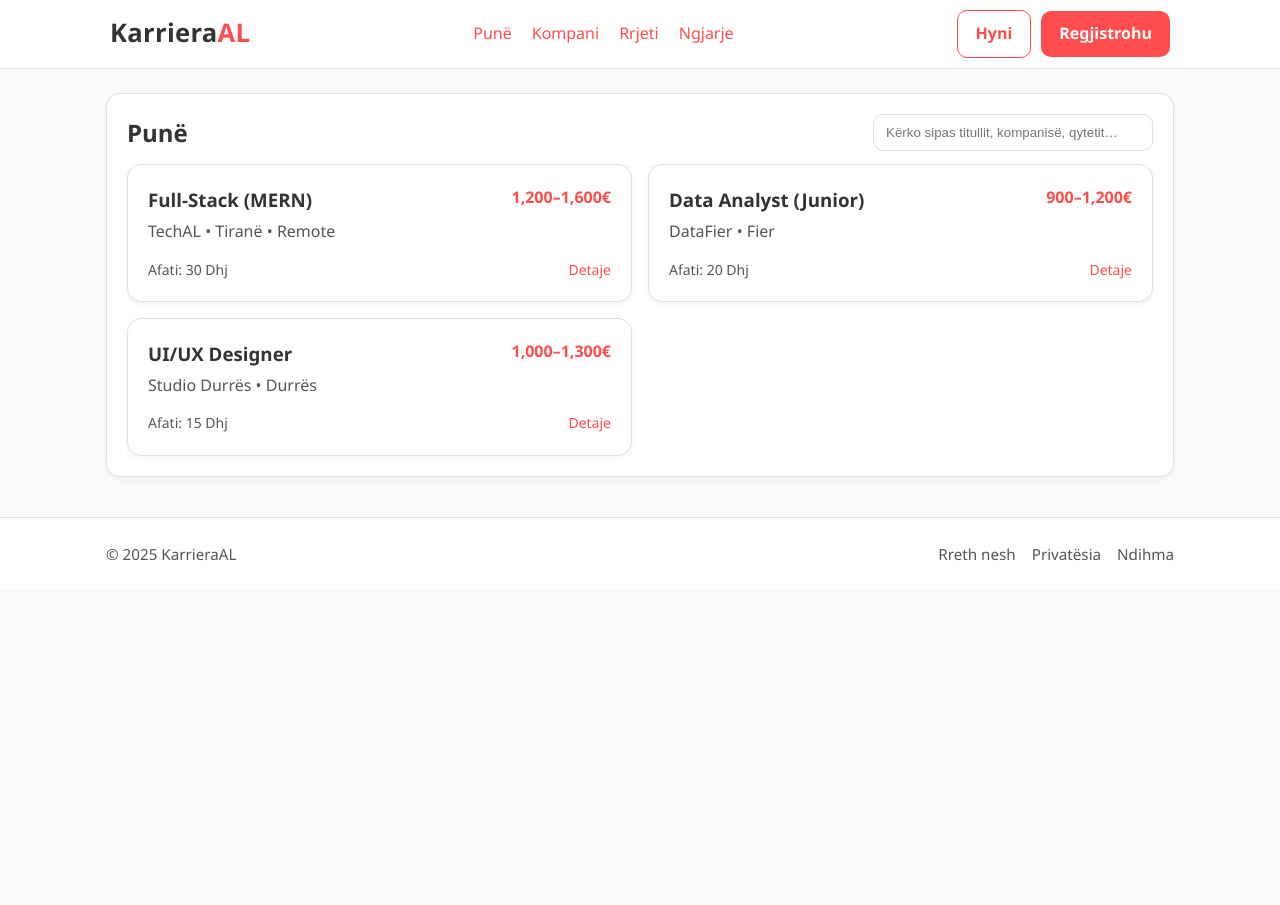
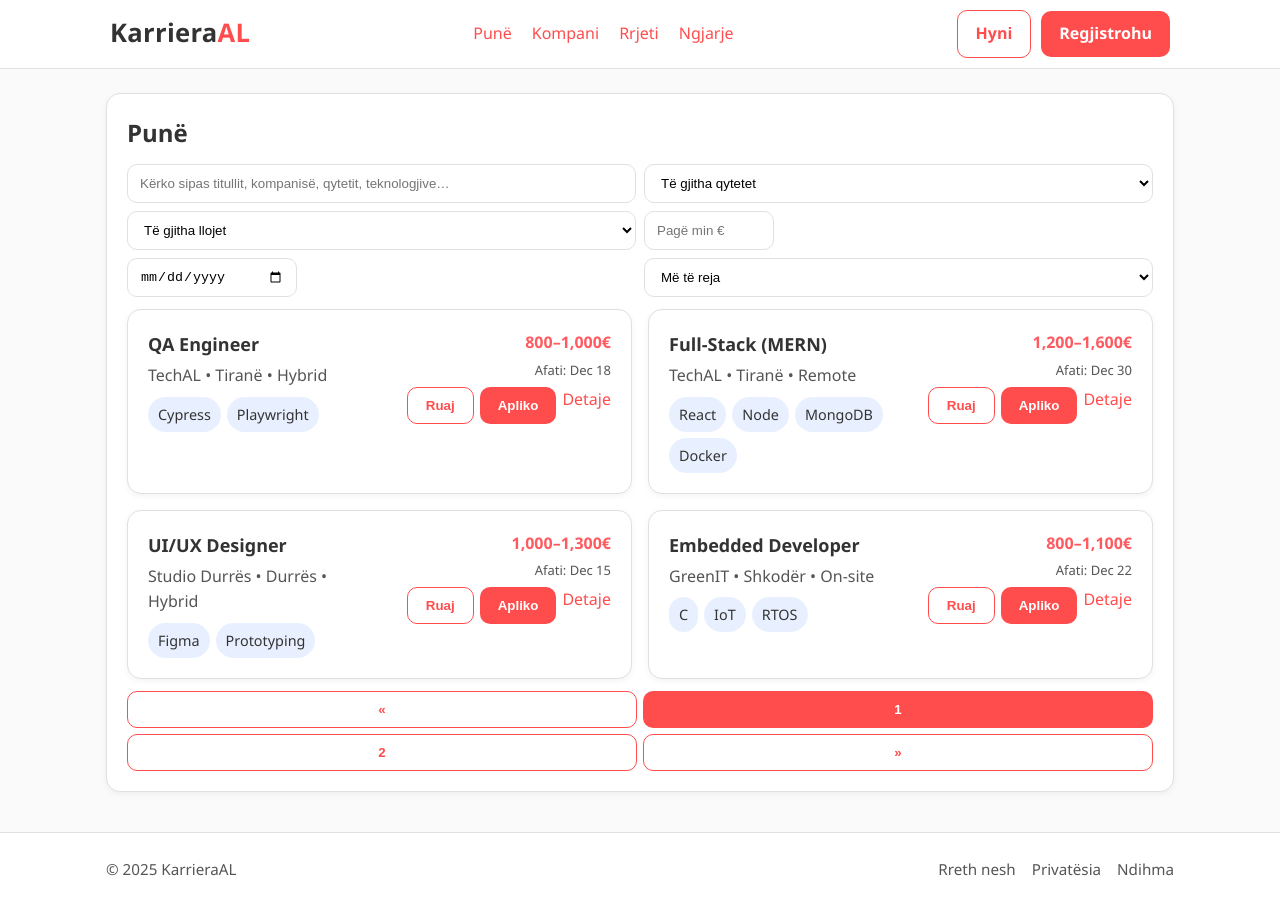
Before and after one commit to genciiv/KarrieraAL, a React (Vite) app in the folder client/: page /#/punet in a window 1280 px wide. Before the commit the page ends 800 px from the top, so only its background shows below. Built offline with nearby package versions, Linux system fonts and the light colour scheme.

Commit message:
Jobs (mock): save/unsave, apply modal to localStorage + advanced filters/sort/pagination

```diff
--- /dev/null
+++ b/client/src/components/jobs/ApplyModal.jsx
@@ -0,0 +1,34 @@
+import { useState } from "react";
+
+export default function ApplyModal({ open, onClose, job, onSubmit }) {
+  const [name, setName] = useState("");
+  const [email, setEmail] = useState("");
+  const [msg, setMsg] = useState("");
+
+  if (!open) return null;
+  const valid = name.trim() && /\S+@\S+\.\S+/.test(email);
+
+  function handleSubmit(e) {
+    e.preventDefault();
+    if (!valid) return;
+    onSubmit({ name, email, message: msg });
+    setName(""); setEmail(""); setMsg("");
+  }
+
+  return (
+    <div className="modal-backdrop" onClick={onClose}>
+      <div className="modal" onClick={(e) => e.stopPropagation()}>
+        <h3>Apliko për: {job?.title}</h3>
+        <form className="grid" onSubmit={handleSubmit} style={{ gap: 10 }}>
+          <input className="input" placeholder="Emri dhe mbiemri" value={name} onChange={(e)=>setName(e.target.value)} />
+          <input className="input" placeholder="Email" value={email} onChange={(e)=>setEmail(e.target.value)} />
+          <textarea className="textarea" placeholder="Mesazhi (opsional)" value={msg} onChange={(e)=>setMsg(e.target.value)} />
+          <div className="row" style={{ justifyContent: "flex-end", gap: 8 }}>
+            <button type="button" className="button-outline" onClick={onClose}>Mbyll</button>
+            <button className="button-primary" disabled={!valid}>Dërgo aplikimin</button>
+          </div>
+        </form>
+      </div>
+    </div>
+  );
+}
--- a/client/src/components/jobs/JobCard.jsx
+++ b/client/src/components/jobs/JobCard.jsx
@@ -1,45 +1,34 @@
 import { Link } from "react-router-dom";
-import { useAuth } from "../../contexts/AuthContext.jsx";
-import { useApplications } from "../../contexts/ApplicationsContext.jsx";
 
-export default function JobCard({ job }) {
-  const { user } = useAuth();
-  const { listByUser } = useApplications();
-  const applied = user && listByUser(user.id).some(a => a.jobId === job.id);
-
+export default function JobCard({ job, saved, onSave, onApply }) {
   return (
-    <div className="card" style={{ display: "grid", gap: 6, position: "relative" }}>
-      {applied && (
-        <div style={{
-          position: "absolute",
-          top: 8,
-          right: 8,
-          background: "var(--secondary)",
-          color: "var(--text-dark)",
-          fontSize: "0.8rem",
-          fontWeight: 600,
-          padding: "4px 10px",
-          borderRadius: "999px"
-        }}>
-          ✅ Aplikuar
+    <div className="card job-card">
+      <div className="job-main">
+        <div className="job-title">{job.title}</div>
+        <div className="job-company">
+          {job.company} • {job.city} • {job.type}
         </div>
-      )}
-
-      <div style={{ display: "flex", justifyContent: "space-between", alignItems: "start" }}>
-        <div>
-          <h3 style={{ margin: "0 0 4px" }}>{job.title}</h3>
-          <div style={{ color: "var(--text-light)" }}>
-            {job.company} • {job.city} {job.remote ? "• Remote" : ""}
-          </div>
+        <div className="job-tags">
+          {job.tags?.map((t) => (
+            <span key={t} className="chip">{t}</span>
+          ))}
         </div>
-        <strong style={{ color: "var(--primary)" }}>{job.salary}</strong>
       </div>
 
-      <div style={{ display: "flex", gap: 12, alignItems: "center", marginTop: 8, color: "var(--text-light)", fontSize: 14 }}>
-        <span>Afati: {job.deadline}</span>
-        <span style={{ marginLeft: "auto" }}>
-          <Link to={`/punet/${job.id}`}>Detaje</Link>
-        </span>
+      <div className="job-side">
+        <div className="job-salary">
+          {job.salaryMin?.toLocaleString("sq-AL")}&ndash;{job.salaryMax?.toLocaleString("sq-AL")}€
+        </div>
+        <div className="job-deadline">
+          Afati: {new Date(job.deadline).toLocaleDateString("sq-AL", { day: "2-digit", month: "short" })}
+        </div>
+        <div className="job-actions">
+          <button className="button-outline" onClick={() => onSave(job.id)}>
+            {saved ? "E ruajtur" : "Ruaj"}
+          </button>
+          <button className="button-primary" onClick={() => onApply(job)}>Apliko</button>
+          <Link className="button-link" to={`/punet/${job.id}`}>Detaje</Link>
+        </div>
       </div>
     </div>
   );
--- /dev/null
+++ b/client/src/data/jobs.js
@@ -0,0 +1,77 @@
+// client/src/data/jobs.js
+export const JOBS = [
+  {
+    id: "tv-1",
+    title: "Full-Stack (MERN)",
+    company: "TechAL",
+    companyId: "tv",
+    city: "Tiranë",
+    type: "Remote",
+    salaryMin: 1200,
+    salaryMax: 1600,
+    deadline: "2025-12-30",
+    tags: ["React", "Node", "MongoDB", "Docker"]
+  },
+  {
+    id: "df-1",
+    title: "Data Analyst (Junior)",
+    company: "DataFier",
+    companyId: "df",
+    city: "Fier",
+    type: "On-site",
+    salaryMin: 900,
+    salaryMax: 1200,
+    deadline: "2025-12-20",
+    tags: ["SQL", "Excel", "PowerBI"]
+  },
+  {
+    id: "sd-1",
+    title: "UI/UX Designer",
+    company: "Studio Durrës",
+    companyId: "sd",
+    city: "Durrës",
+    type: "Hybrid",
+    salaryMin: 1000,
+    salaryMax: 1300,
+    deadline: "2025-12-15",
+    tags: ["Figma", "Prototyping"]
+  },
+  {
+    id: "tv-2",
+    title: "QA Engineer",
+    company: "TechAL",
+    companyId: "tv",
+    city: "Tiranë",
+    type: "Hybrid",
+    salaryMin: 800,
+    salaryMax: 1000,
+    deadline: "2025-12-18",
+    tags: ["Cypress", "Playwright"]
+  },
+  {
+    id: "as-1",
+    title: "DevOps Junior",
+    company: "AlbaniaSoft",
+    companyId: "as",
+    city: "Durrës",
+    type: "On-site",
+    salaryMin: 700,
+    salaryMax: 900,
+    deadline: "2025-12-28",
+    tags: ["Linux", "CI/CD"]
+  },
+  {
+    id: "grn-1",
+    title: "Embedded Developer",
+    company: "GreenIT",
+    companyId: "grn",
+    city: "Shkodër",
+    type: "On-site",
+    salaryMin: 800,
+    salaryMax: 1100,
+    deadline: "2025-12-22",
+    tags: ["C", "IoT", "RTOS"]
+  }
+];
+
+// opsional: mund të shtosh edhe më shumë për të parë pagination-in më “plot”.
--- a/client/src/pages/Jobs.jsx
+++ b/client/src/pages/Jobs.jsx
@@ -1,60 +1,167 @@
 import { useEffect, useMemo, useState } from "react";
-import { Link } from "react-router-dom";
-import { searchJobs } from "../lib/api.js";
+import { useToast } from "../contexts/ToastContext.jsx";
 import JobCard from "../components/jobs/JobCard.jsx";
-import { useJobs } from "../contexts/JobsContext.jsx";
-import { useAuth } from "../contexts/AuthContext.jsx";
+import ApplyModal from "../components/jobs/ApplyModal.jsx";
+import { JOBS as SEED } from "../data/jobs.js";
 
-export default function Jobs(){
-  const { jobs: postedJobs } = useJobs();
-  const { user } = useAuth();
-  const [seed, setSeed] = useState([]);
-  const [q, setQ] = useState("");
+const LS_JOBS = "ka_jobs";
+const LS_SAVED = "ka_saved_jobs";
+const LS_APPS = "ka_applications";
 
-  useEffect(()=>{
-    (async ()=>{
-      const data = await searchJobs();
-      setSeed(data);
-    })();
+export default function Jobs() {
+  const { addToast } = useToast();
+
+  // bootstrap jobs → localStorage
+  useEffect(() => {
+    if (!localStorage.getItem(LS_JOBS)) {
+      localStorage.setItem(LS_JOBS, JSON.stringify(SEED));
+    }
   }, []);
 
-  const all = useMemo(()=>{
-    // postedJobs në krye, pastaj seed
-    const merged = [...postedJobs, ...seed];
-    if (!q.trim()) return merged;
-    const s = q.toLowerCase();
-    return merged.filter(j =>
-      j.title.toLowerCase().includes(s) ||
-      j.company?.toLowerCase().includes(s) ||
-      j.city?.toLowerCase().includes(s)
-    );
-  }, [postedJobs, seed, q]);
+  const [jobs, setJobs] = useState(() => JSON.parse(localStorage.getItem(LS_JOBS) || "null") || SEED);
+  const [saved, setSaved] = useState(() => JSON.parse(localStorage.getItem(LS_SAVED) || "[]"));
+
+  // filtra
+  const [q, setQ] = useState("");
+  const [city, setCity] = useState("");
+  const [type, setType] = useState("");           // Remote | On-site | Hybrid
+  const [minPay, setMinPay] = useState("");
+  const [deadline, setDeadline] = useState("");   // YYYY-MM-DD
+  const [sort, setSort] = useState("new");        // new | pay | deadline
+
+  // pagination
+  const [page, setPage] = useState(1);
+  const pageSize = 4;
+
+  const cities = useMemo(() => ["", ...new Set(jobs.map(j => j.city))], [jobs]);
+  const types = ["", "Remote", "On-site", "Hybrid"];
+
+  const filtered = useMemo(() => {
+    const s = q.toLowerCase().trim();
+    let list = jobs.filter(j => {
+      const matchQ =
+        !s ||
+        j.title.toLowerCase().includes(s) ||
+        j.company.toLowerCase().includes(s) ||
+        j.city.toLowerCase().includes(s) ||
+        j.tags?.some(t => t.toLowerCase().includes(s));
+      const matchCity = !city || j.city === city;
+      const matchType = !type || j.type === type;
+      const matchPay = !minPay || (j.salaryMin ?? 0) >= Number(minPay);
+      const matchDeadline = !deadline || new Date(j.deadline) <= new Date(deadline);
+      return matchQ && matchCity && matchType && matchPay && matchDeadline;
+    });
+
+    if (sort === "pay") list.sort((a,b) => (b.salaryMax||0) - (a.salaryMax||0));
+    else if (sort === "deadline") list.sort((a,b) => new Date(a.deadline) - new Date(b.deadline));
+    else list.sort((a,b) => (b.id > a.id ? 1 : -1));
+
+    return list;
+  }, [jobs, q, city, type, minPay, deadline, sort]);
+
+  useEffect(() => { setPage(1); }, [q, city, type, minPay, deadline, sort]);
+
+  const totalPages = Math.max(1, Math.ceil(filtered.length / pageSize));
+  const pageItems = filtered.slice((page-1)*pageSize, page*pageSize);
+
+  function toggleSave(id) {
+    setSaved(prev => {
+      const next = prev.includes(id) ? prev.filter(x => x !== id) : [id, ...prev];
+      localStorage.setItem(LS_SAVED, JSON.stringify(next));
+      addToast(prev.includes(id) ? "U hoq nga të ruajturat" : "U ruajt te Të ruajturat", "success");
+      return next;
+    });
+  }
+
+  // apply modal
+  const [open, setOpen] = useState(false);
+  const [currentJob, setCurrentJob] = useState(null);
+
+  function openApply(job) {
+    setCurrentJob(job);
+    setOpen(true);
+  }
+
+  function submitApply(form) {
+    const payload = {
+      id: Date.now().toString(),
+      jobId: currentJob.id,
+      jobTitle: currentJob.title,
+      company: currentJob.company,
+      when: new Date().toISOString(),
+      ...form,
+      status: "Në pritje"
+    };
+    const list = JSON.parse(localStorage.getItem(LS_APPS) || "[]");
+    list.unshift(payload);
+    localStorage.setItem(LS_APPS, JSON.stringify(list));
+    setOpen(false);
+    addToast("Aplikimi u dërgua ✅", "success");
+  }
 
   return (
-    <div className="container" style={{marginTop:24}}>
-      <div className="card" style={{display:"grid", gap:12}}>
-        <div style={{display:"flex", gap:12, alignItems:"center"}}>
-          <h2 style={{margin:0}}>Punë</h2>
-          <div style={{marginLeft:"auto", display:"flex", gap:8}}>
-            <input
-              className="input"
-              placeholder="Kërko sipas titullit, kompanisë, qytetit…"
-              value={q}
-              onChange={e=>setQ(e.target.value)}
-              style={{minWidth: 280}}
-            />
-            {user?.role === "Kompani" && (
-              <Link to="/punet/shto" className="button-primary">Posto punë</Link>
-            )}
-          </div>
+    <div className="container" style={{ marginTop: 24 }}>
+      <div className="card" style={{ display: "grid", gap: 12 }}>
+        <h2 style={{ margin: 0 }}>Punë</h2>
+
+        {/* FILTRA */}
+        <div className="row" style={{ flexWrap: "wrap", gap: 8 }}>
+          <input className="input" style={{ flex: 2 }} placeholder="Kërko sipas titullit, kompanisë, qytetit, teknologjive…"
+                 value={q} onChange={(e)=>setQ(e.target.value)} />
+          <select className="select" value={city} onChange={(e)=>setCity(e.target.value)}>
+            {cities.map((c,i)=><option key={i} value={c}>{c||"Të gjitha qytetet"}</option>)}
+          </select>
+          <select className="select" value={type} onChange={(e)=>setType(e.target.value)}>
+            {types.map((t,i)=><option key={i} value={t}>{t||"Të gjitha llojet"}</option>)}
+          </select>
+          <input className="input" style={{ width: 130 }} type="number" min="0" placeholder="Pagë min €"
+                 value={minPay} onChange={(e)=>setMinPay(e.target.value)} />
+          <input className="input" style={{ width: 170 }} type="date"
+                 value={deadline} onChange={(e)=>setDeadline(e.target.value)} />
+          <select className="select" value={sort} onChange={(e)=>setSort(e.target.value)}>
+            <option value="new">Më të reja</option>
+            <option value="pay">Pagë më e lartë</option>
+            <option value="deadline">Afati më i afërt</option>
+          </select>
         </div>
 
-        {!all.length && <div style={{color:"var(--text-light)"}}>S’u gjet asnjë rezultat.</div>}
+        {/* LISTA */}
+        {!pageItems.length && <div className="helper">S’u gjet asnjë punë me këta filtra.</div>}
 
         <div className="grid grid-2">
-          {all.map(job => <JobCard key={job.id} job={job} />)}
+          {pageItems.map(job => (
+            <JobCard
+              key={job.id}
+              job={job}
+              saved={saved.includes(job.id)}
+              onSave={toggleSave}
+              onApply={openApply}
+            />
+          ))}
         </div>
+
+        {/* PAGINATION */}
+        {totalPages > 1 && (
+          <div className="row" style={{ justifyContent: "center", gap: 6 }}>
+            <button className="button-outline" disabled={page===1} onClick={()=>setPage(p=>p-1)}>«</button>
+            {Array.from({length: totalPages}).map((_,i)=>(
+              <button key={i}
+                className={i+1===page ? "button-primary" : "button-outline"}
+                onClick={()=>setPage(i+1)}>
+                {i+1}
+              </button>
+            ))}
+            <button className="button-outline" disabled={page===totalPages} onClick={()=>setPage(p=>p+1)}>»</button>
+          </div>
+        )}
       </div>
+
+      <ApplyModal
+        open={open}
+        onClose={()=>setOpen(false)}
+        job={currentJob}
+        onSubmit={submitApply}
+      />
     </div>
   );
 }
--- a/client/src/styles/base.css
+++ b/client/src/styles/base.css
@@ -319,3 +319,16 @@ a:hover { text-decoration: underline; }
 .acc-q:hover { background: #fafafa; }
 .acc-a { padding: 0 14px 14px; color: #444; }
 .acc-icon { color: var(--accent, #ff5a5f); font-size: 18px; }
+
+
+.job-card { display: grid; grid-template-columns: 1fr auto; gap: 10px; align-items: start; }
+.job-title { font-weight: 800; font-size: 18px; }
+.job-company { color: var(--text-light); margin: 4px 0 8px; }
+.job-tags { display: flex; flex-wrap: wrap; gap: 6px; }
+.job-side { text-align: right; min-width: 220px; }
+.job-salary { color: var(--accent, #ff5a5f); font-weight: 800; }
+.job-deadline { color: var(--text-light); font-size: 13px; margin: 4px 0 6px; }
+.job-actions { display: flex; justify-content: flex-end; gap: 6px; }
+
+.modal-backdrop { position: fixed; inset: 0; background: rgba(0,0,0,.25); display: grid; place-items: center; z-index: 50; }
+.modal { width: min(560px, 92vw); background: #fff; border-radius: 16px; padding: 16px; box-shadow: 0 10px 30px rgba(0,0,0,.15); }
```
